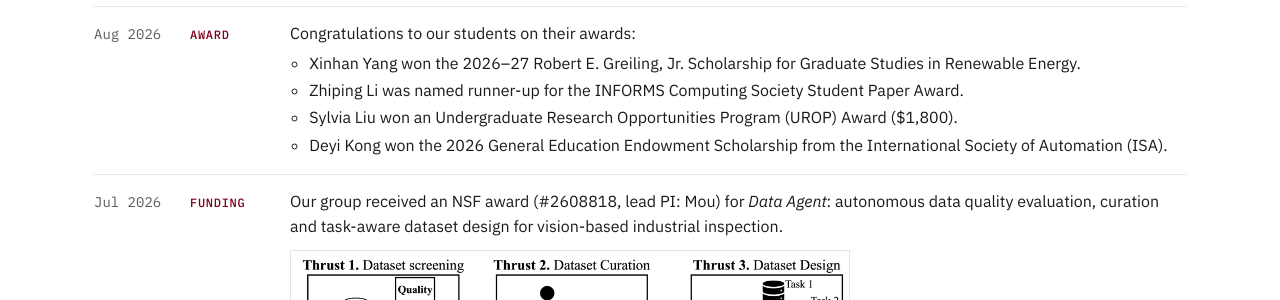
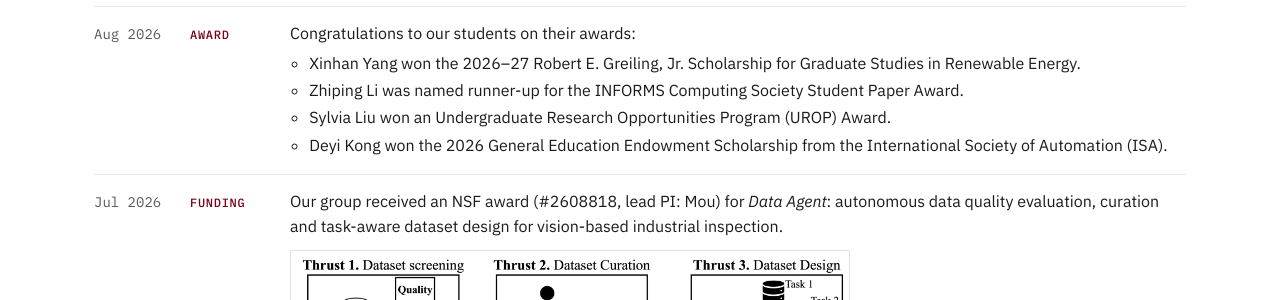
Before and after one commit to Mou-group-UMN/mou-group-umn.github.io, a Jekyll site: the page built from index.html, in a window 1280 px wide and 900 px high, scrolled down 1225 px. Shown: the part 153-453 px from the top of the window. Built offline with Jekyll 4.4.1, drawn with Linux system fonts in a browser that asks for light colours; grey boxes are pictures that could not be loaded.

Commit message:
News: drop the UROP award amount
Co-Authored-By: Claude Opus 5.5 <noreply@anthropic.com>
Claude-Session: https://claude.ai/code/session_016GNQRsRmjnV7FVLtdJKMqR

```diff
--- a/_data/news.yml
+++ b/_data/news.yml
@@ -21,7 +21,7 @@
     thumbnail: https://i.ytimg.com/vi/qIc2hDKlwSo/hqdefault.jpg
 - date: Aug 2026
   type: Award
-  text: Congratulations to our students on their awards:<ul><li>Xinhan Yang won the 2026–27 Robert E. Greiling, Jr. Scholarship for Graduate Studies in Renewable Energy.</li><li>Zhiping Li was named runner-up for the INFORMS Computing Society Student Paper Award.</li><li>Sylvia Liu won an Undergraduate Research Opportunities Program (UROP) Award ($1,800).</li><li>Deyi Kong won the 2026 General Education Endowment Scholarship from the International Society of Automation (ISA).</li></ul>
+  text: Congratulations to our students on their awards:<ul><li>Xinhan Yang won the 2026–27 Robert E. Greiling, Jr. Scholarship for Graduate Studies in Renewable Energy.</li><li>Zhiping Li was named runner-up for the INFORMS Computing Society Student Paper Award.</li><li>Sylvia Liu won an Undergraduate Research Opportunities Program (UROP) Award.</li><li>Deyi Kong won the 2026 General Education Endowment Scholarship from the International Society of Automation (ISA).</li></ul>
 - date: Jul 2026
   type: Funding
   text: 'Our group received an NSF award (#2608818, lead PI: Mou) for <em>Data Agent</em>: autonomous data quality evaluation, curation and task-aware dataset design for vision-based industrial inspection.'
```
